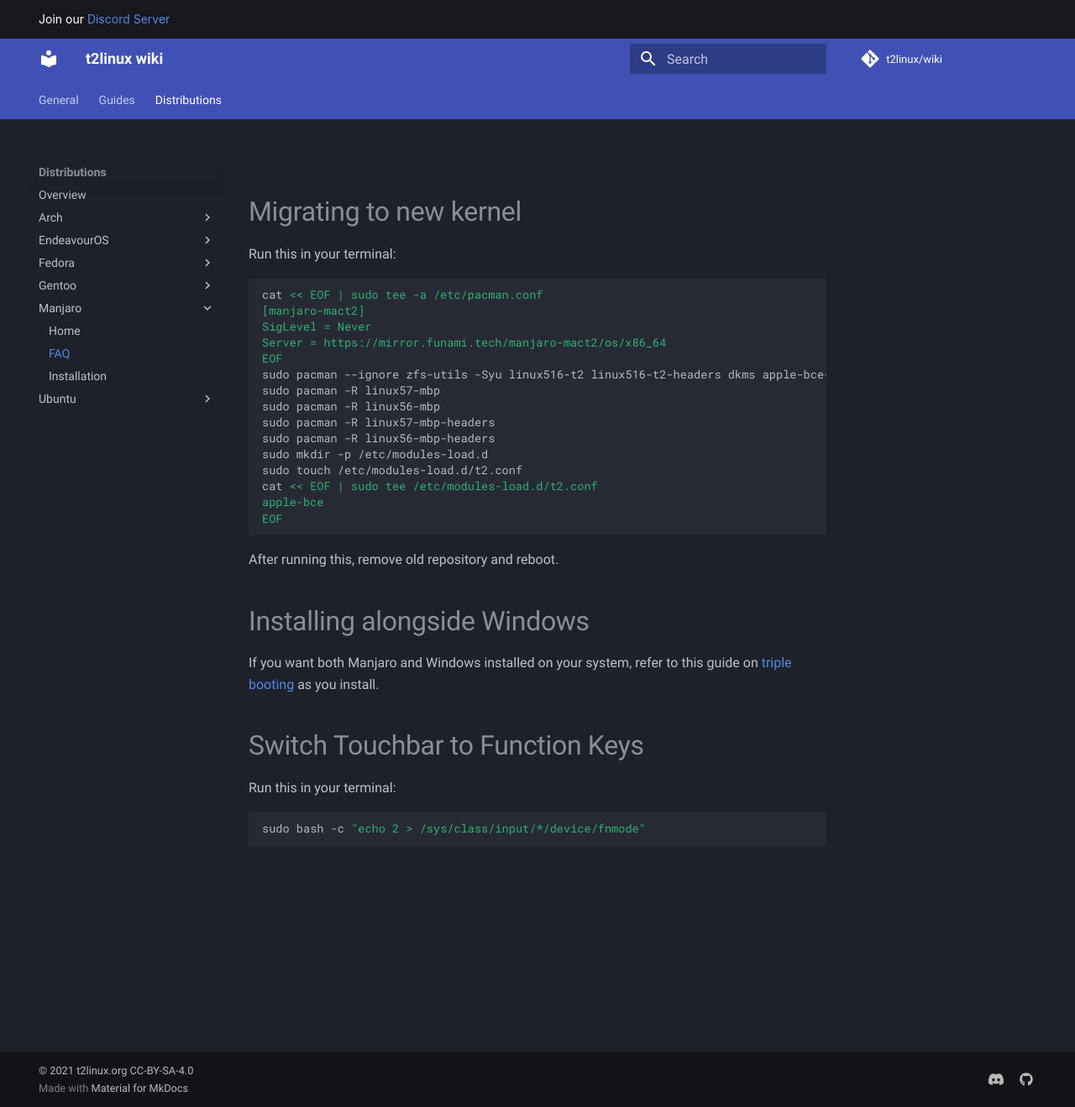
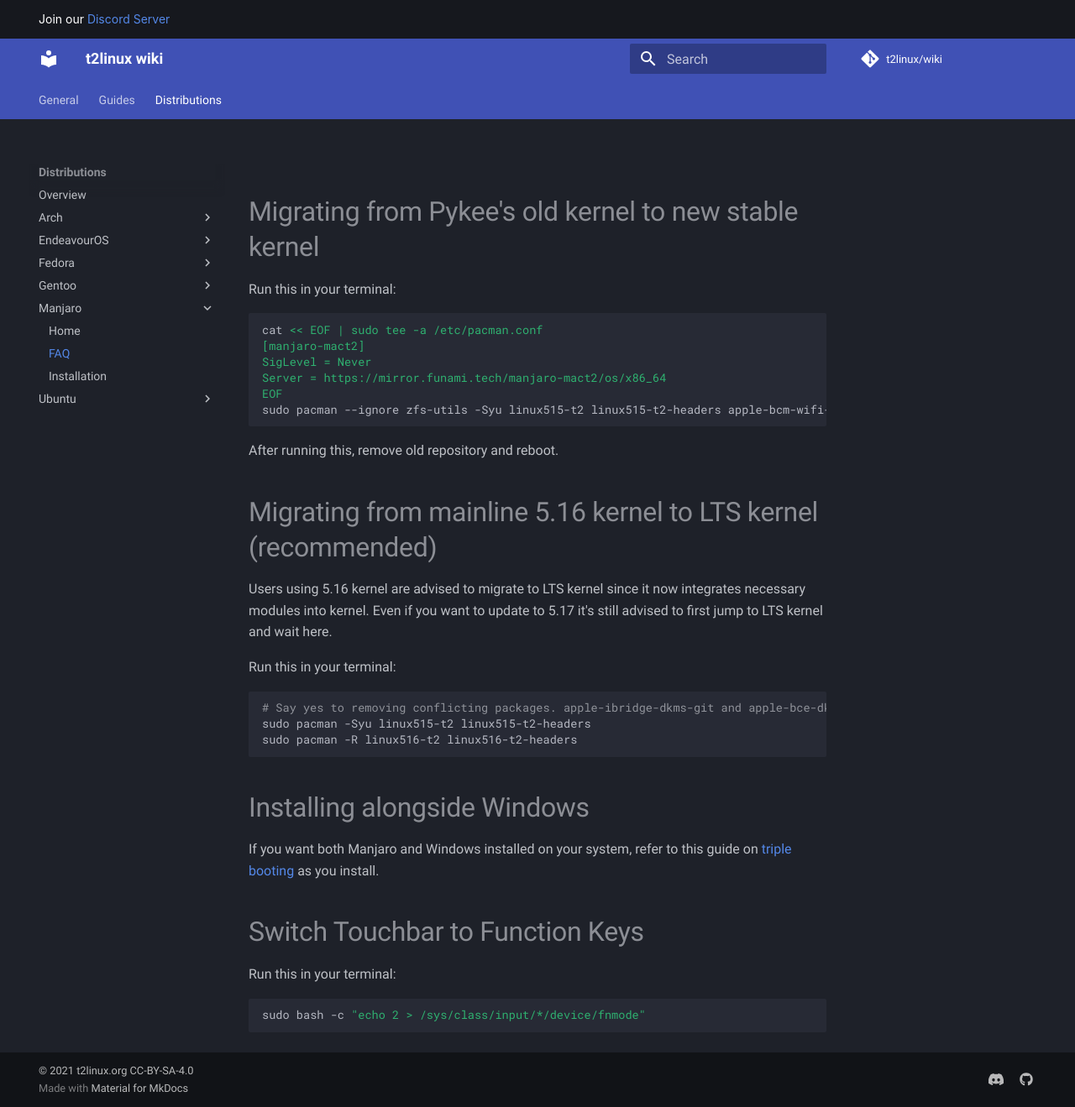
Before and after one commit to t2linux/wiki, an MkDocs documentation site: the page built from docs/distributions/manjaro/faq.md, in a window 1280 px wide and 1319 px high. Shown: the whole window at 84% size. Built offline with MkDocs 1.6.1 and Material for MkDocs 9.7.7, drawn with Linux system fonts in a browser that asks for light colours; comment, search, counter and statistics services are not loaded.

Commit message:
5.15 LTS update

````diff
--- a/docs/distributions/manjaro/faq.md
+++ b/docs/distributions/manjaro/faq.md
@@ -1,4 +1,4 @@
-# Migrating to new kernel
+# Migrating from Pykee's old kernel to new stable kernel
 
 Run this in your terminal:
 
@@ -8,19 +8,22 @@ cat << EOF | sudo tee -a /etc/pacman.conf
 SigLevel = Never
 Server = https://mirror.funami.tech/manjaro-mact2/os/x86_64
 EOF
-sudo pacman --ignore zfs-utils -Syu linux516-t2 linux516-t2-headers dkms apple-bce-dkms-git apple-ibridge-dkms-git apple-bcm-wifi-firmware
-sudo pacman -R linux57-mbp
-sudo pacman -R linux56-mbp
-sudo pacman -R linux57-mbp-headers
-sudo pacman -R linux56-mbp-headers
-sudo mkdir -p /etc/modules-load.d
-sudo touch /etc/modules-load.d/t2.conf
-cat << EOF | sudo tee /etc/modules-load.d/t2.conf
-apple-bce
-EOF
+sudo pacman --ignore zfs-utils -Syu linux515-t2 linux515-t2-headers apple-bcm-wifi-firmware
 ```
 
 After running this, remove old repository and reboot.
+
+# Migrating from mainline 5.16 kernel to LTS kernel (recommended)
+
+Users using 5.16 kernel are advised to migrate to LTS kernel since it now integrates necessary modules into kernel. Even if you want to update to 5.17 it's still advised to first jump to LTS kernel and wait here.
+
+Run this in your terminal:
+
+```sh
+# Say yes to removing conflicting packages. apple-ibridge-dkms-git and apple-bce-dkms-git is now integrated to kernel thus those DKMS modules are not necessary.
+sudo pacman -Syu linux515-t2 linux515-t2-headers
+sudo pacman -R linux516-t2 linux516-t2-headers
+```
 
 # Installing alongside Windows
 
````
